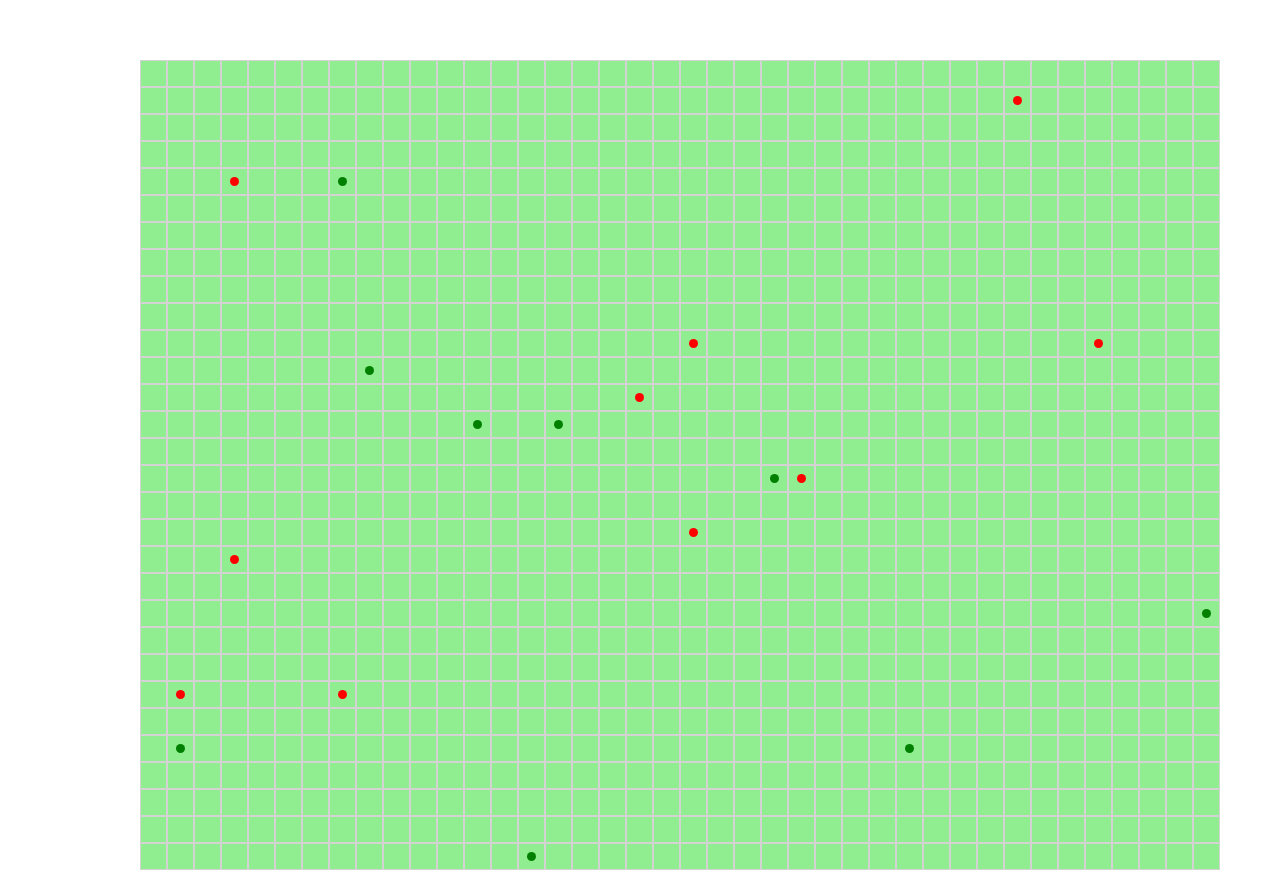
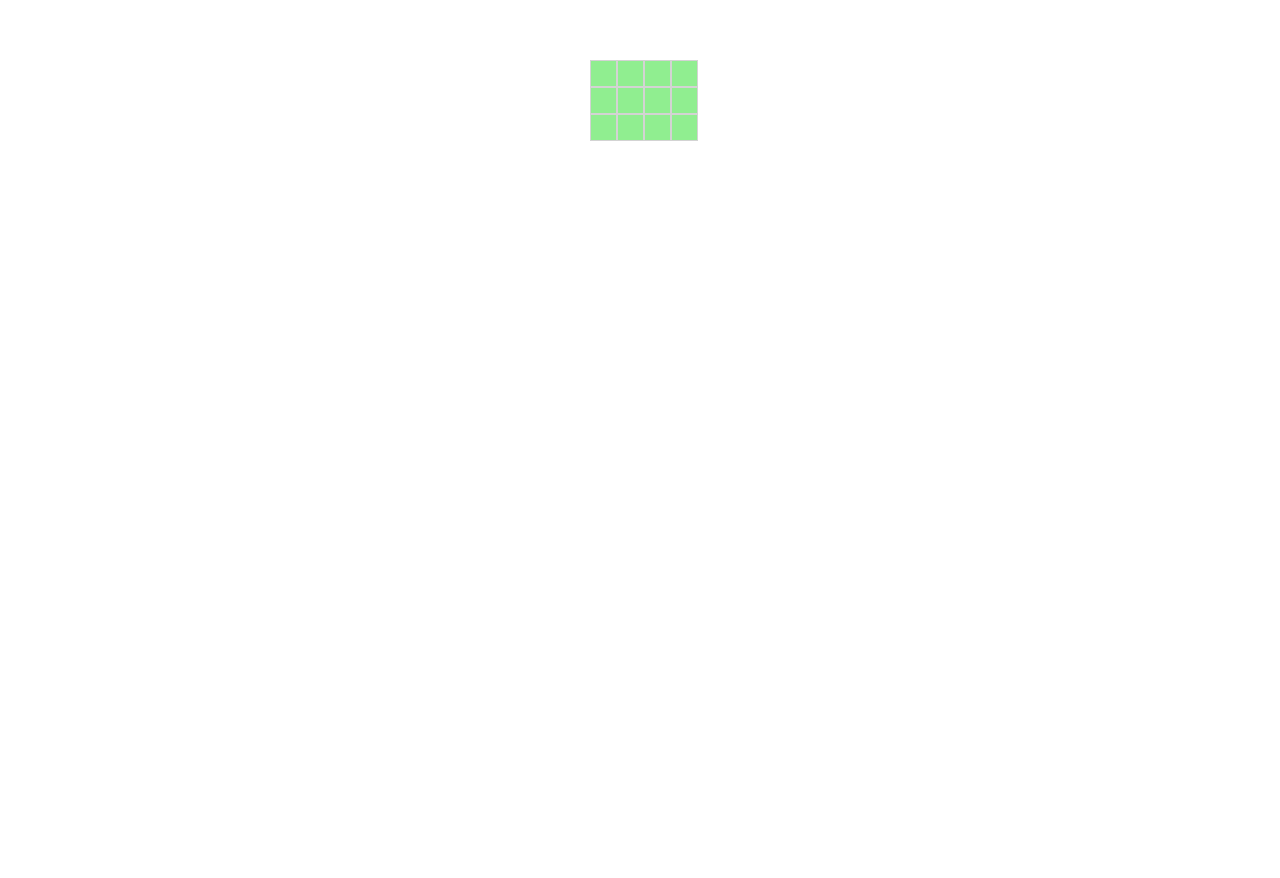
Before and after one commit to bassdman/evolution, a Vue app: page / in a window 1280 px wide. After the commit the page ends 800 px from the top, so only its background shows below. Built offline with nearby package versions, Linux system fonts and the light colour scheme.

Commit message:
refactoring

```diff
--- a/src/App.vue
+++ b/src/App.vue
@@ -1,5 +1,5 @@
 <template>
-  <MatchField :width="40" :height="30" :nrGood="10" :nrEvil="10"/>
+  <MatchField :width="4" :height="3" :nrGood="10" :nrEvil="10"/>
 </template>
 
 <script>
--- a/src/components/MatchField.vue
+++ b/src/components/MatchField.vue
@@ -15,54 +15,8 @@
 
 <script>
 import { ref } from "vue";
-import { useStrategies } from '../stores/strategyStore';
+import { useGround } from '../stores/groundStore';
 import { useNurients } from '../stores/nurientStore';
-
-function neighbours(ground, totalWidth, totalHeigth) {
-  const nextX = parseInt(ground) + 1;
-  const previousX = parseInt(ground) - 1;
-  const nextY = parseInt(ground) + totalHeigth;
-  const previousY = parseInt(ground) - totalHeigth;
-
-  const neighbours = [];
-
-  if (nextX % totalWidth !== 1) neighbours.push(nextX);
-
-  if (previousX % totalWidth > 0) neighbours.push(previousX);
-
-  if (parseInt(nextY / totalHeigth) < totalHeigth) neighbours.push(nextY);
-
-  if (previousY > 0 && parseInt(previousY / totalHeigth) >= 0)
-    neighbours.push(previousY);
-
-  return neighbours.toString();
-}
-
-function initgrounds(config) {
-  const nrOfgrounds = (config.width || 10) * (config.height || 10);
-
-  const placePeopleOnMap = config.strategiesStore.get('groundType');
-  const locationOfPeople = placePeopleOnMap.run(config, nrOfgrounds);
-
-  let grounds = [];
-  for (let i = 1; i <= nrOfgrounds; i++) {
-    const type = locationOfPeople[i] || 'default';
-    const _neighbours = neighbours(i, parseInt(config.width), parseInt(config.height)).split(",");
-    const nurients = config.nurientStore.getInitialNrOfNurientsForTile();
-
-    const ground = {
-      nr: i,
-      isSelected: false,
-      neighbours: _neighbours,
-      type: type,
-      weight: 10,
-      nurients
-    };
-    grounds.push(ground);
-  }
-
-  return grounds;
-}
 
 export default {
   name: "evo-sim",
@@ -73,33 +27,26 @@ export default {
     nrEvil: Number
   },
   setup(props) {
-    const strategiesStore = useStrategies();
+    const groundStore = useGround();
     const nurientStore = useNurients();
 
+  //  const _neighbours = neighbours(i, parseInt(config.width), parseInt(config.height)).split(",");
+  //  console.log(_neighbours);
 
-    const grounds = initgrounds({
+    groundStore.initGrounds({
       width: props.width || 20,
-      height: props.height || 20,
-      nrGood: props.nrGood,
-      nrEvil: props.nrEvil,
-      strategiesStore,
-      nurientStore
+      height: props.height || 20
     });
+    groundStore.addAll('nurients',nurientStore.getInitialNrOfNurientsForTile);
 
+    console.log(groundStore.groundAsArray());
     return {
       selected: ref(0),
-      grounds: ref(grounds),
+      grounds: ref(groundStore.groundAsArray()),
       steps: ref(0),
     };
   },
   methods: {
-    updateStrategies(ctx) {
-      console.log('updatestrategies', ctx)
-      this.strategies = ctx.strategies;
-    },
-    getground(nr) {
-      return this.grounds[nr];
-    },
     ongroundSelected(value) {
       this.grounds.forEach((ground) => {
         if (ground.nr == value.nr) ground.isSelected = value.value;
@@ -110,6 +57,26 @@ export default {
     }
   },
 };
+
+/*function neighbours(ground, totalWidth, totalHeigth) {
+    const nextX = parseInt(ground) + 1;
+    const previousX = parseInt(ground) - 1;
+    const nextY = parseInt(ground) + totalHeigth;
+    const previousY = parseInt(ground) - totalHeigth;
+
+    const neighbours = [];
+
+    if (nextX % totalWidth !== 1) neighbours.push(nextX);
+
+    if (previousX % totalWidth > 0) neighbours.push(previousX);
+
+    if (parseInt(nextY / totalHeigth) < totalHeigth) neighbours.push(nextY);
+
+    if (previousY > 0 && parseInt(previousY / totalHeigth) >= 0)
+        neighbours.push(previousY);
+
+    return neighbours.toString();
+}*/
 </script>
 
 <!-- Add "scoped" attribute to limit CSS to this component only -->
--- /dev/null
+++ b/src/helpers/arrayHelpers.js
@@ -0,0 +1,14 @@
+function ensureArray(elem) {
+    if (Array.isArray(elem))
+        return elem;
+
+    return [elem];
+}
+
+function forEach(elem, fn) {
+    for (let x of ensureArray(elem)) {
+        fn(x);
+    }
+}
+
+export { ensureArray, forEach }
--- a/src/helpers/random.js
+++ b/src/helpers/random.js
@@ -13,4 +13,8 @@ function getRandomNumbers(nr = 10, min = 0, max = 100, ignoreList = []) {
     return saved;
 }
 
-export { getRandomNumbers }
+function randomText() {
+    return (Math.random() + 1).toString(36).substring(7) + (Math.random() + 1).toString(36).substring(7);
+}
+
+export { getRandomNumbers, randomText }
--- /dev/null
+++ b/src/stores/groundStore.js
@@ -0,0 +1,66 @@
+import { forEach } from '@/helpers/arrayHelpers';
+import { randomText } from '@/helpers/random';
+import { defineStore } from 'pinia';
+
+export const useGround = defineStore('grounds', {
+    state: () => ({
+        initialized: false,
+        grounds: {
+
+        }
+    }),
+    getters: {
+        groundAsArray(state) {
+            return function() {
+                return Object.values(state.grounds);
+            }
+        },
+
+    },
+    actions: {
+        initGrounds(config) {
+            const nrOfgrounds = (config.width || 10) * (config.height || 10);
+
+            //    const placePeopleOnMap = config.strategiesStore.get('groundType');
+            //    const locationOfPeople = placePeopleOnMap.run(config, nrOfgrounds);
+
+            for (let i = 1; i <= nrOfgrounds; i++) {
+                const id = randomText();
+                const ground = {
+                    nr: i,
+                    id
+                };
+                this.grounds[id] = ground;
+            }
+        },
+        allGroundIds() {
+            return Object.values(this.grounds).map(ground => ground.id);
+        },
+        add(category, elements) {
+            const self = this;
+
+            forEach(elements, elem => {
+                const groundNrs = elem.grounds;
+
+                forEach(groundNrs, groundNr => {
+                    console.log(groundNr, self.grounds)
+
+                    const ground = self.grounds[groundNr];
+
+                    if (!ground.category)
+                        ground[category] = {};
+
+                    ground[category] = elem;
+                });
+            });
+        },
+        addAll(category, fn) {
+            const elems = this.allGroundIds().map(id => {
+                const _obj = fn();
+                _obj.grounds = id;
+                return _obj;
+            });
+            this.add(category, elems);
+        }
+    },
+})
--- a/src/stores/nurientStore.js
+++ b/src/stores/nurientStore.js
@@ -23,7 +23,7 @@ export const useNurients = defineStore('nurients', {
         },
         getInitialNrOfNurientsForTile(state) {
             return function() {
-                const nurients = {};
+                const nurients = [];
                 Object.keys(state.Nurients).forEach(nurientKey => {
                     nurients[nurientKey] = state.Nurients[nurientKey];
                     nurients[nurientKey].nr = Math.floor(Math.random() * state.avgNrOfNurientsPerTile * 2);
```
Also changed, not shown: src/helpers/arrays.js (added, +8 -0 lines).
